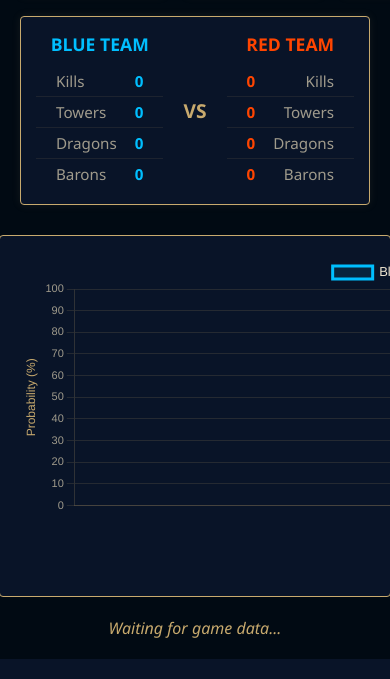
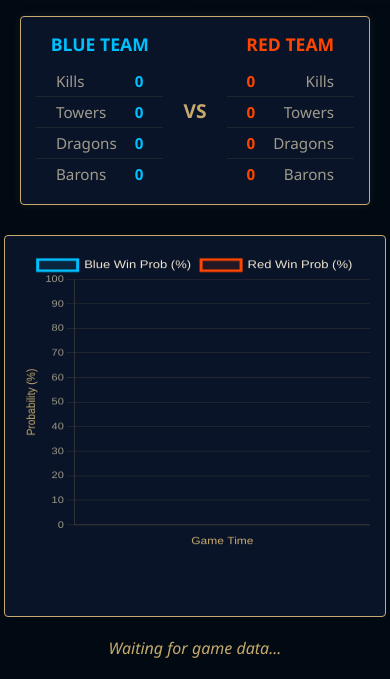
Before and after one commit to NathanSmallcalder/LeagueLiveMatchTracker, a Flask app: page / in a window 390 px wide; the page is wider, and only the part inside the window is pictured. Shown: the part 503-1182 px from the top of that part. Run offline with Flask 3, Linux system fonts and the light colour scheme.

Commit message:
Fix chart sizing: use responsive:true with CSS !important overrides

```diff
--- a/templates/index.html
+++ b/templates/index.html
@@ -215,19 +215,19 @@
 
         .chart-container {
             position: relative;
-            width: 980px;
-            height: 320px;
-            max-width: 100%;
+            width: 100%;
+            max-width: 1000px;
+            min-height: 350px;
             background-color: var(--panel-bg);
             border: 1px solid var(--gold-accent);
             border-radius: 4px;
-            padding: 20px;
+            padding: 15px;
         }
 
         #winProbChart {
             display: block;
-            width: 940px;
-            height: 280px;
+            width: 100% !important;
+            height: 300px !important;
         }
 
         .status {
@@ -375,7 +375,7 @@
     </div>
 
     <div class="chart-container">
-        <canvas id="winProbChart" width="940" height="280"></canvas>
+        <canvas id="winProbChart"></canvas>
     </div>
 
     <div class="status" id="status-msg">Waiting for game data...</div>
@@ -413,7 +413,7 @@
                 ]
             },
             options: {
-                responsive: false,
+                responsive: true,
                 maintainAspectRatio: false,
                 plugins: {
                     legend: { labels: { color: '#F0E6D2', font: { size: 13 } } }
```
